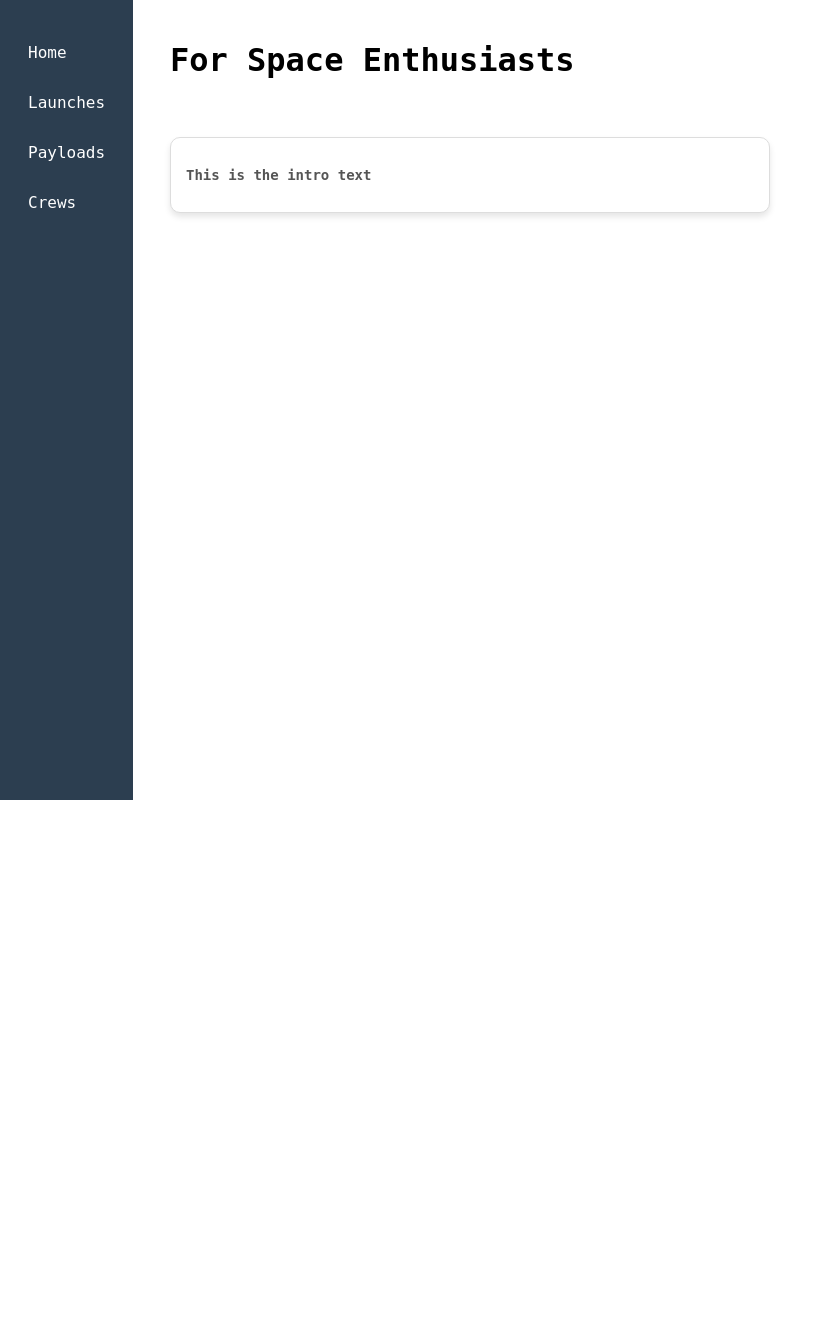
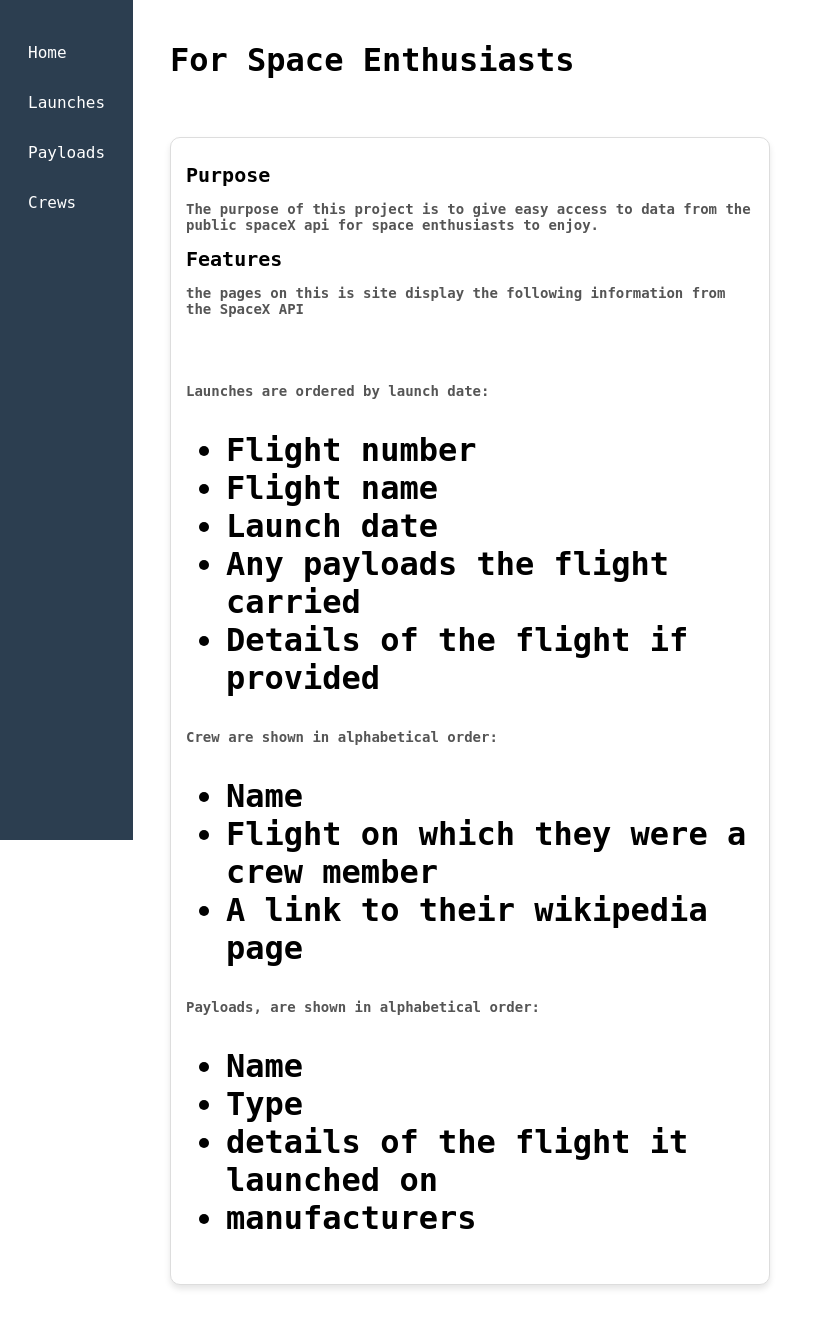
Before and after one commit to bfalloonutas/SpaceXData, a Django app: page / in a window 1280 px wide. Shown: the whole page, without its empty margins (0-833 px from the left). Before the commit the page ends 800 px from the top, so only its background shows below. Run offline with Django 5.2, Linux system fonts and the light colour scheme.

Commit message:
README.md,andhome.html were finished. tidied up elements in the other html pages.
moved populate_FSE_db script to a command in managment/commands/

```diff
--- a/ForSpaceEnthusiasts/templates/ForSpaceEnthusiasts/home.html
+++ b/ForSpaceEnthusiasts/templates/ForSpaceEnthusiasts/home.html
@@ -4,7 +4,33 @@
     <div class="content">
     <h1 class="title">For Space Enthusiasts<h1>
         <div class = "containers">
-            <p>This is the intro text</p>
+            <h3>Purpose</h3>
+                <p>
+                    The purpose of this project is to give easy access to data from the public spaceX api for space enthusiasts to enjoy.
+                </p>
+            <h3>Features</h3>
+            <p>the pages on this is site display the following information from the SpaceX API</p><br>
+            <p>Launches are ordered by launch date:</p>
+            <ul>
+                <li>Flight number</li>
+		        <li>Flight name</li>
+                <li>Launch date</li>
+                <li>Any payloads the flight carried</li>
+                <li>Details of the flight if provided</li>
+            </ul>
+            <p>Crew are shown in alphabetical order:</p>
+            <ul>
+                <li>Name</li>
+                <li>Flight on which they were a crew member</li>
+                <li>A link to their wikipedia page</li>
+            </ul>
+            <p>Payloads, are shown in alphabetical order:</p>
+            <ul>
+                <li>Name</li>
+                <li>Type</li>
+                <li>details of the flight it launched on</li>
+                <li>manufacturers</li>
+            </ul>
         </div>
     </div>
 {% endblock content %}
--- a/ForSpaceEnthusiasts/templates/ForSpaceEnthusiasts/launches.html
+++ b/ForSpaceEnthusiasts/templates/ForSpaceEnthusiasts/launches.html
@@ -10,7 +10,7 @@
                     {% if launch.links.patch.small is not None %}
                     <img src={{launch.links.patch.small}} alt="Flight icon">
                     {% endif %}
-                    <h3>Flight number {{launch.flight_number}}</h3>
+                    <h3>Flight number: {{launch.flight_number}}</h3>
                     <p>Name: {{launch.name}}</p>
                     <p>Launched on: {{launch.date_unix}}</p>
                     {% if launch.payload.all is not None%}
--- a/ForSpaceEnthusiasts/templates/ForSpaceEnthusiasts/payload.html
+++ b/ForSpaceEnthusiasts/templates/ForSpaceEnthusiasts/payload.html
@@ -7,7 +7,8 @@
                     <div class = "containers">
                         <h3>Payload: {{payload.name}}</h3>
                         <p>Type: {{payload.type}}
-                        <p>Launched on flight: {{payload.launch.flight_number}} | {{payload.launch.name}}</p>
+                        <p>Launched on flight:</p>
+                            <p>{{payload.launch.flight_number}} | {{payload.launch.name}} | {{payload.launch.date_unix}}</p>
                         {% for manufacturer in payload.manufacturers %}
                             <p>Manufacturer: {{ manufacturer }}</p>
                         {% empty %}
--- a/ForSpaceEnthusiasts/views.py
+++ b/ForSpaceEnthusiasts/views.py
@@ -1,7 +1,6 @@
 from django.shortcuts import render
-from .apiClient import get_data
 from .models import Launch, Crew, Payload
-from datetime import datetime
+
 # Create your views here.
 
 template_base = "ForSpaceEnthusiasts/"
--- a/SpaceXDashboard/settings.py
+++ b/SpaceXDashboard/settings.py
@@ -38,7 +38,6 @@ INSTALLED_APPS = [
     'django.contrib.sessions',
     'django.contrib.messages',
     'django.contrib.staticfiles',
-    'django_extensions',
     'ForSpaceEnthusiasts.apps.ForSpaceEnthusiastsConfig',
 ]
 
--- a/requirements.txt
+++ b/requirements.txt
@@ -2,7 +2,6 @@ asgiref==3.9.2
 certifi==2025.8.3
 charset-normalizer==3.4.3
 Django==5.2.6
-django-extensions==4.1
 idna==3.10
 requests==2.32.5
 sqlparse==0.5.3
```
Also changed, not shown: ForSpaceEnthusiasts/management/commands/get_spaceX_data.py (added, +104 -0 lines), scripts/populate_FSE_db.py (deleted, +0 -106 lines), ForSpaceEnthusiasts/management/__init__.py (added), ForSpaceEnthusiasts/management/commands/__init__.py (added), README.md, db.sqlite3.
